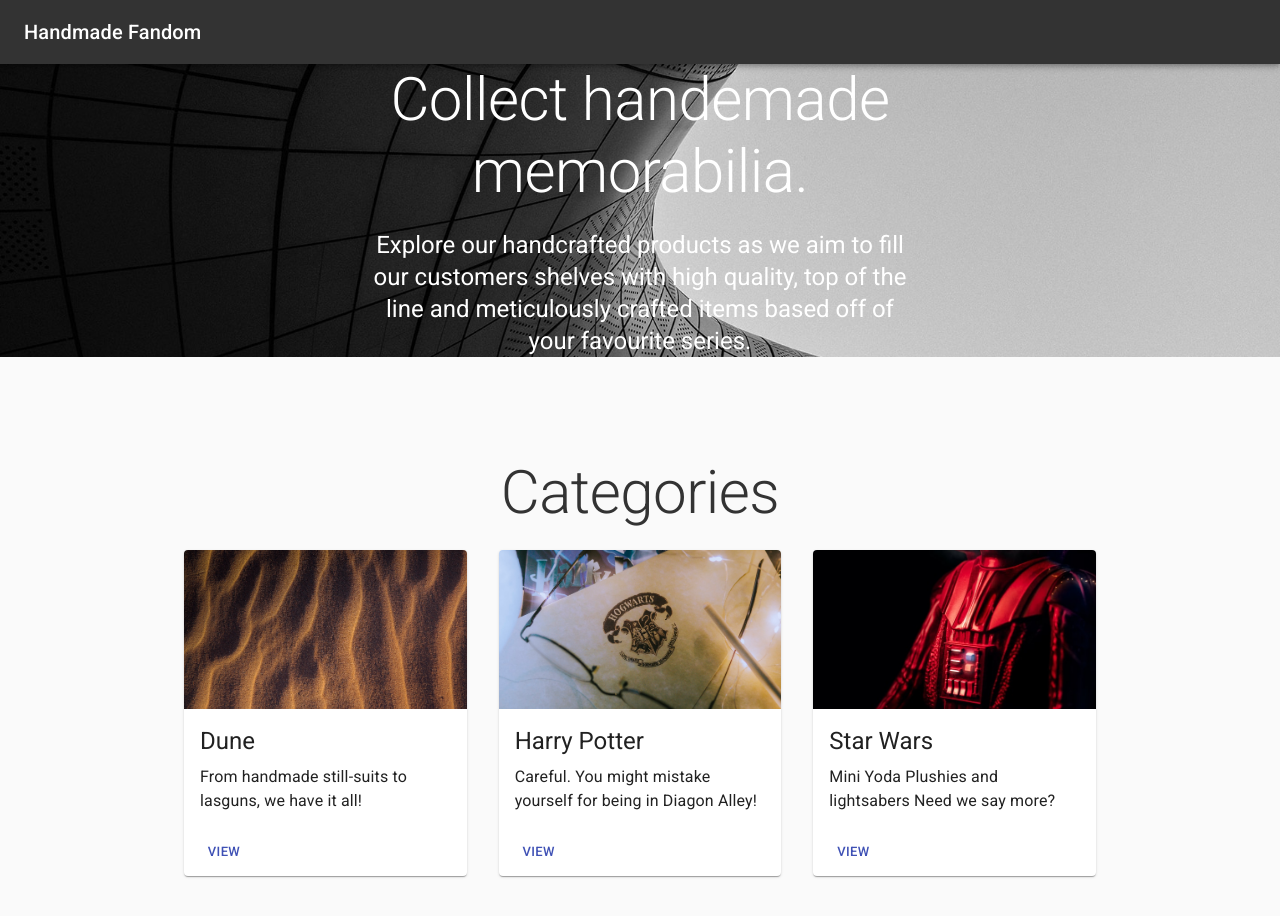
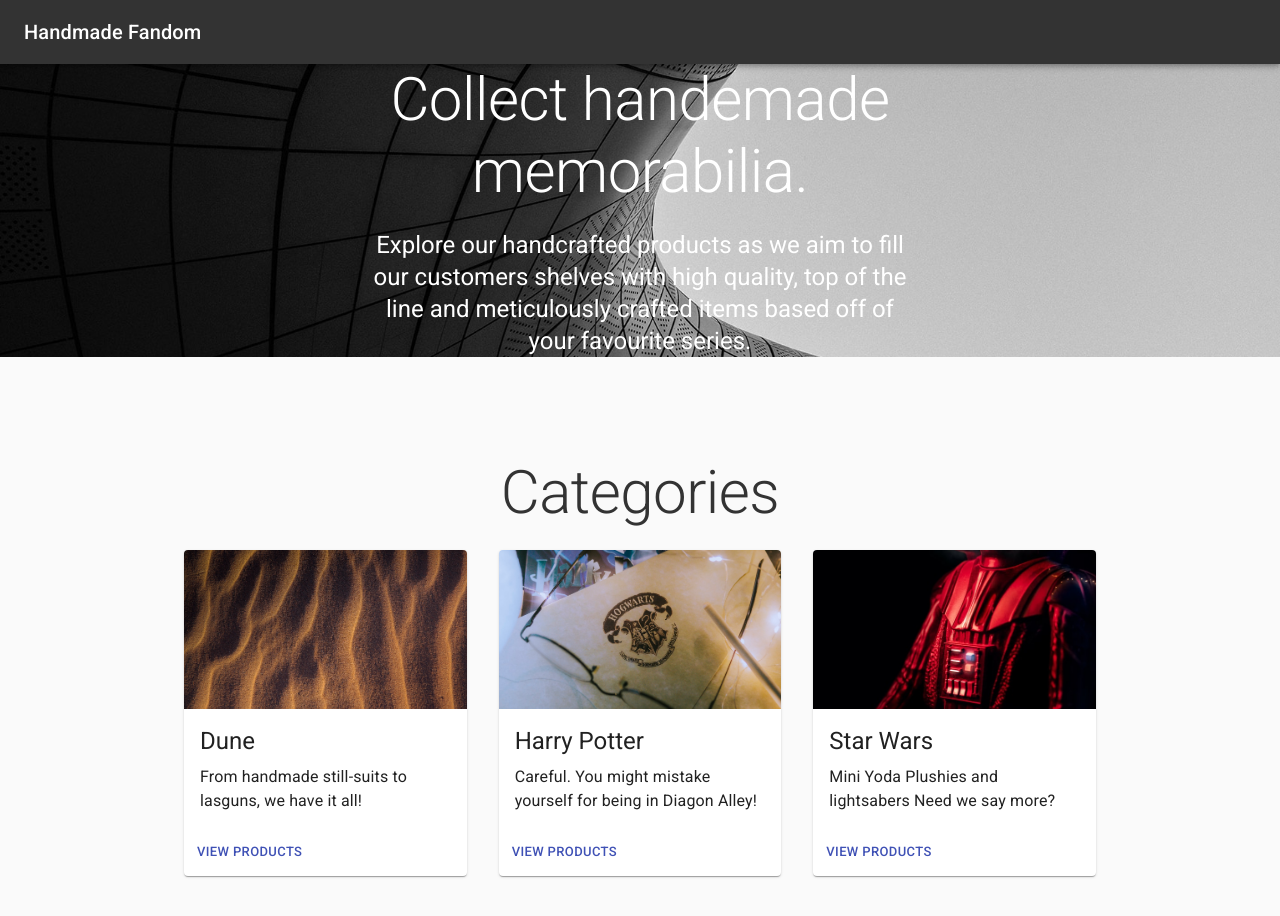
Before and after one commit to tomyreyes/shopping_cart, a React (Create React App) app: page / in a window 1280 px wide. Shown: the top 916 px of the page. Built offline with nearby package versions, Linux system fonts and the light colour scheme; no server answers.

Commit message:
Issue #16 add click handler

```diff
--- a/src/components/Categories/Categories.tsx
+++ b/src/components/Categories/Categories.tsx
@@ -2,6 +2,7 @@
 import { Typography, Container, Grid, Card, CardMedia, CardContent, Button, CardActions } from '@material-ui/core';
 import { useStyles } from '../styles/useStyles';
 import { categories, Category } from './categoriesList';
+import { useHistory } from 'react-router-dom';
 
 export const Categories = (): JSX.Element => {
     const classes = useStyles();
@@ -24,7 +25,12 @@
 };
 
 const CategoryCard = (category: Category): JSX.Element => {
+    const history = useHistory();
     const classes = useStyles();
+    const onClick = (): void => {
+        // tslint:disable-next-line: no-expression-statement
+        history.push(category.path);
+    };
     return (
         <Grid item xs={12} sm={6} md={4}>
             <Card className={classes.card}>
@@ -42,8 +48,8 @@
                     </Typography>
                 </CardContent>
                 <CardActions>
-                    <Button size='small' color='primary'>
-                        View
+                    <Button size='small' color='primary' onClick={onClick}>
+                        View Products
                     </Button>
                 </CardActions>
             </Card>
--- a/src/components/Categories/categoriesList.ts
+++ b/src/components/Categories/categoriesList.ts
@@ -6,6 +6,7 @@
     readonly title: string;
     readonly description: string;
     readonly imageUrl: string;
+    readonly path: string;
 }
 
 export const categories: ReadonlyArray<Category> = [
@@ -13,15 +14,18 @@
         title: 'Dune',
         description: 'From handmade still-suits to lasguns, we have it all!',
         imageUrl: Dune,
+        path: '/categories/dune',
     },
     {
         title: 'Harry Potter',
         description: 'Careful. You might mistake yourself for being in Diagon Alley!',
         imageUrl: HarryPotter,
+        path: '/categories/harrypotter',
     },
     {
         title: 'Star Wars',
         description: 'Mini Yoda Plushies and lightsabers Need we say more?',
         imageUrl: StarWars,
+        path: '/categories/starwars',
     },
 ]
```
